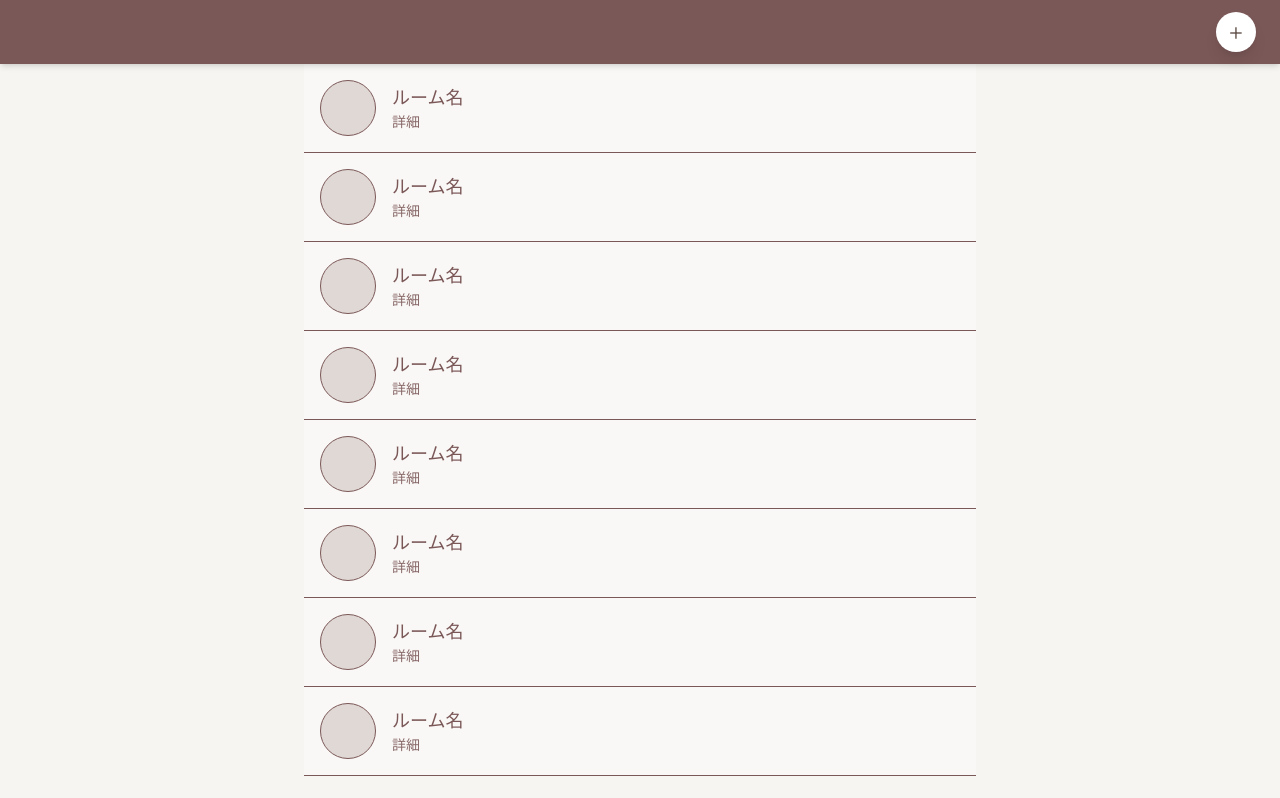
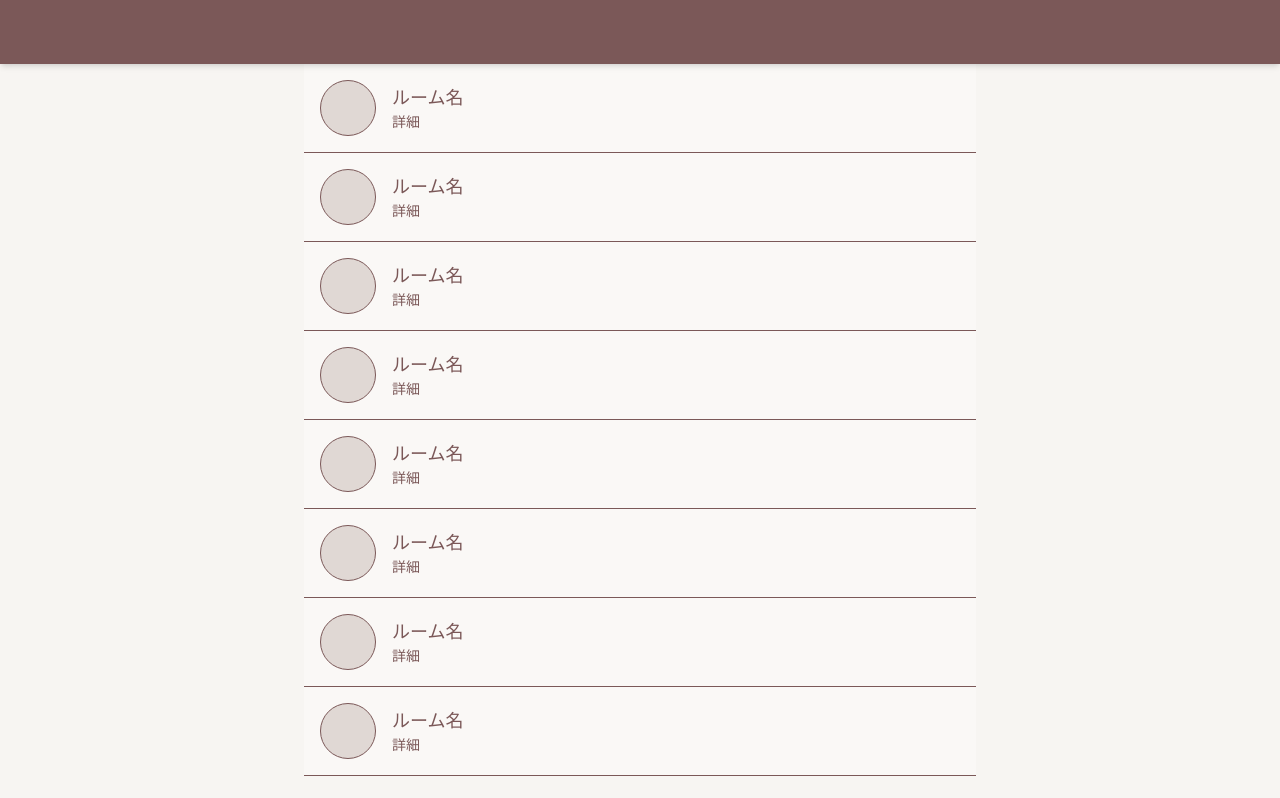
Before and after one commit to watnow2025-SpringProject-team3/SpringProject, a Next.js app in the folder loellingite/: page /room in a window 1280 px wide. Built offline with nearby package versions, Linux system fonts and the light colour scheme.

Commit message:
feat: ルーム一覧のグリッド表示をコンポーネント化

```diff
--- a/loellingite/src/app/room/page.tsx
+++ b/loellingite/src/app/room/page.tsx
@@ -1,4 +1,5 @@
 import Link from 'next/link';
+import RoomGrid from '@/components/RoomGrid';
 
 // ダミーデータ
 const rooms = Array.from({ length: 8 }, (_, i) => ({
@@ -10,31 +11,8 @@ const rooms = Array.from({ length: 8 }, (_, i) => ({
 export default function RoomPage() {
     return (
         <div className="bg-[#F7F5F2] min-h-screen font-sans">
-        <header className="bg-[#7B5858] shadow-md sticky top-0 z-10 h-16 flex items-center justify-end px-4 sm:px-6">
-            <Link href="/room/create_room" passHref>
-            <button className="bg-white rounded-full w-10 h-10 flex items-center justify-center shadow-lg hover:bg-gray-100 transition-colors focus:outline-none focus:ring-2 focus:ring-white">
-                <span className="text-[#6A5A53] text-2xl font-light select-none">+</span>
-            </button>
-            </Link>
-        </header>
-
-        <div className="max-w-2xl mx-auto">
-            <ul className="bg-white/30">
-            {rooms.map((room) => (
-                <li key={room.id} className="border-b-[0.5px] border-[#7B5858]">
-                <Link href={`/room/${room.id}`} passHref>
-                    <div className="p-4 flex items-center space-x-4">
-                    <div className="w-14 h-14 rounded-full bg-[#E0D8D4] flex-shrink-0 border-[#7B5858] border-[0.5px]"></div>
-                    <div className="flex-grow">
-                        <h2 className="text-lg font-medium text-[#7B5858]">{room.name}</h2>
-                        <p className="text-sm text-[#7B5858E5]">{room.description}</p>
-                    </div>
-                    </div>
-                </Link>
-                </li>
-            ))}
-            </ul>
-        </div>
+            <header className="bg-[#7B5858] shadow-md sticky top-0 z-10 h-16 flex items-center justify-end px-4 sm:px-6" / >
+            <RoomGrid rooms={rooms} />
         </div>
     );
 }
--- /dev/null
+++ b/loellingite/src/components/RoomGrid.tsx
@@ -0,0 +1,33 @@
+import Link from 'next/link';
+
+interface Room {
+  id: number;
+  name: string;
+  description: string;
+}
+
+interface RoomGridProps {
+  rooms: Room[];
+}
+
+export default function RoomGrid({ rooms }: RoomGridProps) {
+  return (
+    <div className="max-w-2xl mx-auto">
+      <ul className="bg-white/30">
+        {rooms.map((room) => (
+          <li key={room.id} className="border-b-[0.5px] border-[#7B5858]">
+            <Link href={`/room/${room.id}`} passHref>
+              <div className="p-4 flex items-center space-x-4">
+                <div className="w-14 h-14 rounded-full bg-[#E0D8D4] flex-shrink-0 border-[#7B5858] border-[0.5px]"></div>
+                <div className="flex-grow">
+                  <h2 className="text-lg font-medium text-[#7B5858]">{room.name}</h2>
+                  <p className="text-sm text-[#7B5858]">{room.description}</p>
+                </div>
+              </div>
+            </Link>
+          </li>
+        ))}
+      </ul>
+    </div>
+  );
+}
```
